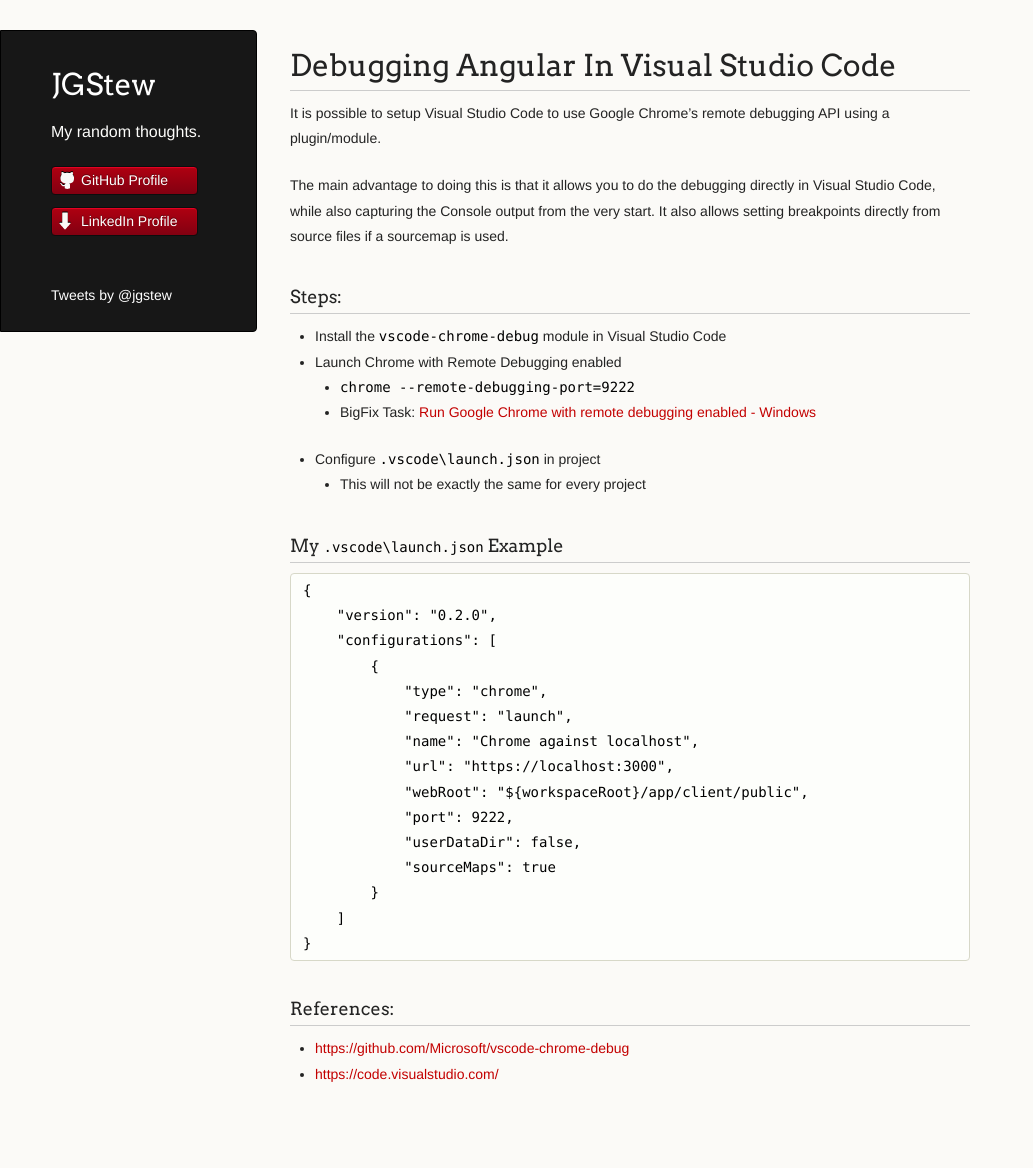
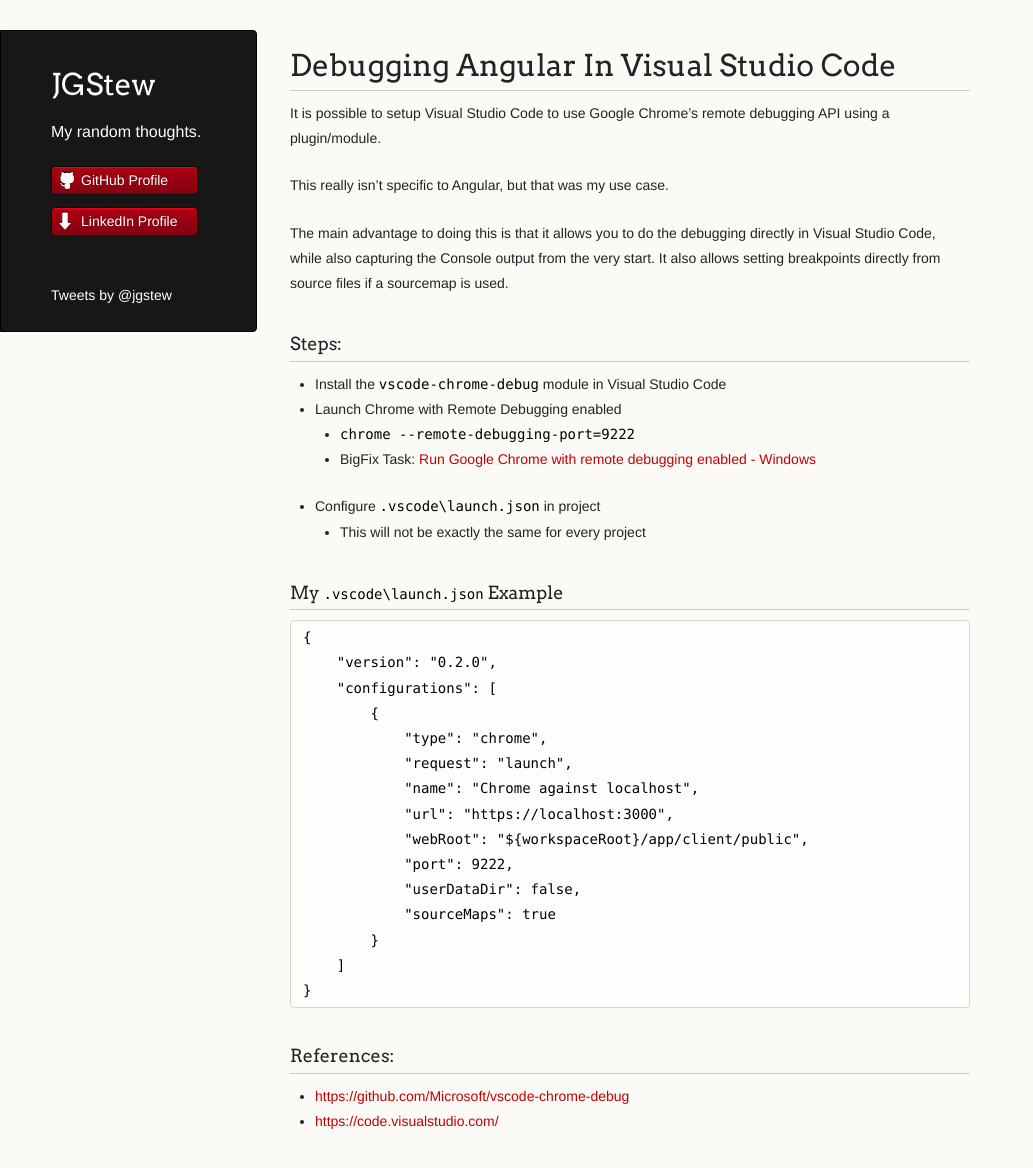
Before and after one commit to jgstew/jgstew.github.io, a Jekyll site: the page built from _posts/2017-08-16-Debugging-Angular-In-Visual-Studio-Code.md, in a window 1280 px wide and 1206 px high. Shown: the top 1168 px of the window, without its empty margins (0-1033 px from the left). Built offline with Jekyll 4.4.1, drawn with Linux system fonts in a browser that asks for light colours; comment, search, counter and statistics services are not loaded.

Commit message:
Update 2017-08-16-Debugging-Angular-In-Visual-Studio-Code.md

```diff
--- a/_posts/2017-08-16-Debugging-Angular-In-Visual-Studio-Code.md
+++ b/_posts/2017-08-16-Debugging-Angular-In-Visual-Studio-Code.md
@@ -3,6 +3,8 @@ category: Other
 ---
 
 It is possible to setup Visual Studio Code to use Google Chrome's remote debugging API using a plugin/module.
+
+This really isn't specific to Angular, but that was my use case.
 
 The main advantage to doing this is that it allows you to do the debugging directly in Visual Studio Code, while also capturing the Console output from the very start. It also allows setting breakpoints directly from source files if a sourcemap is used.
 
```
